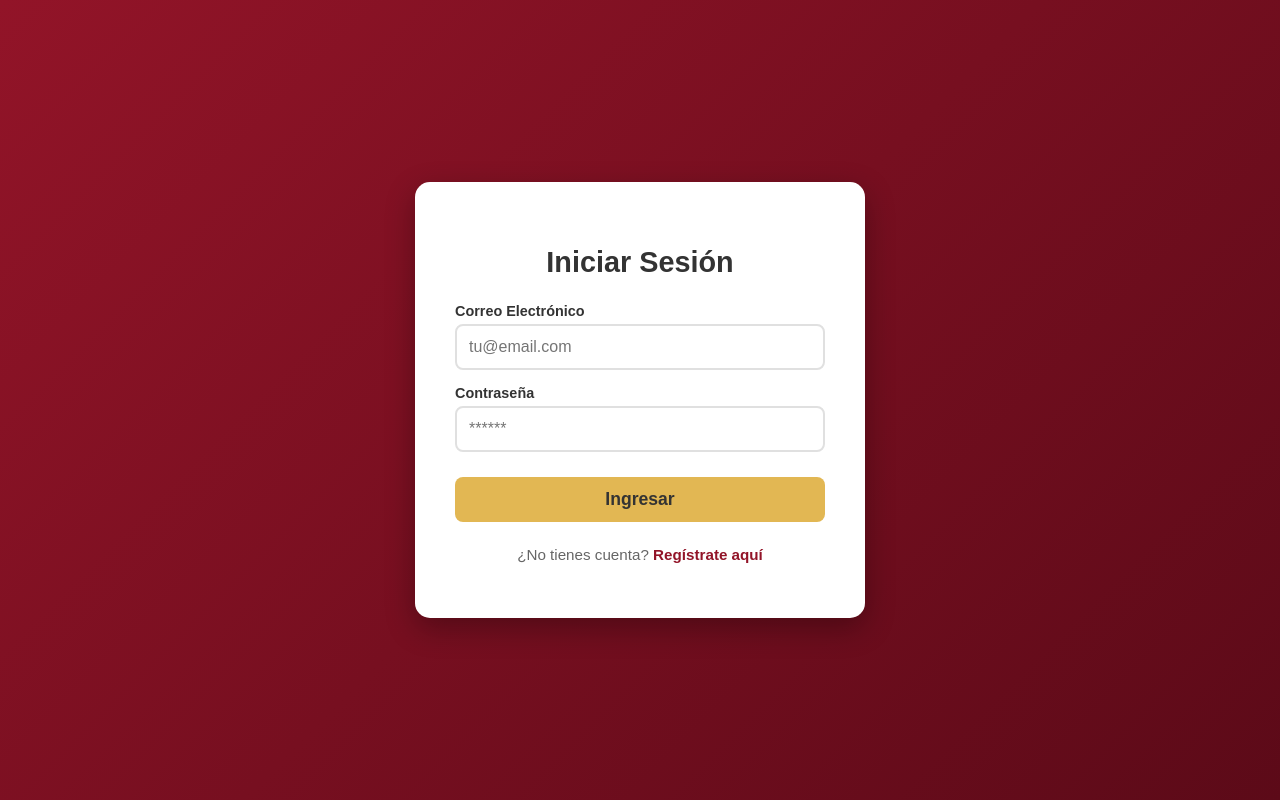
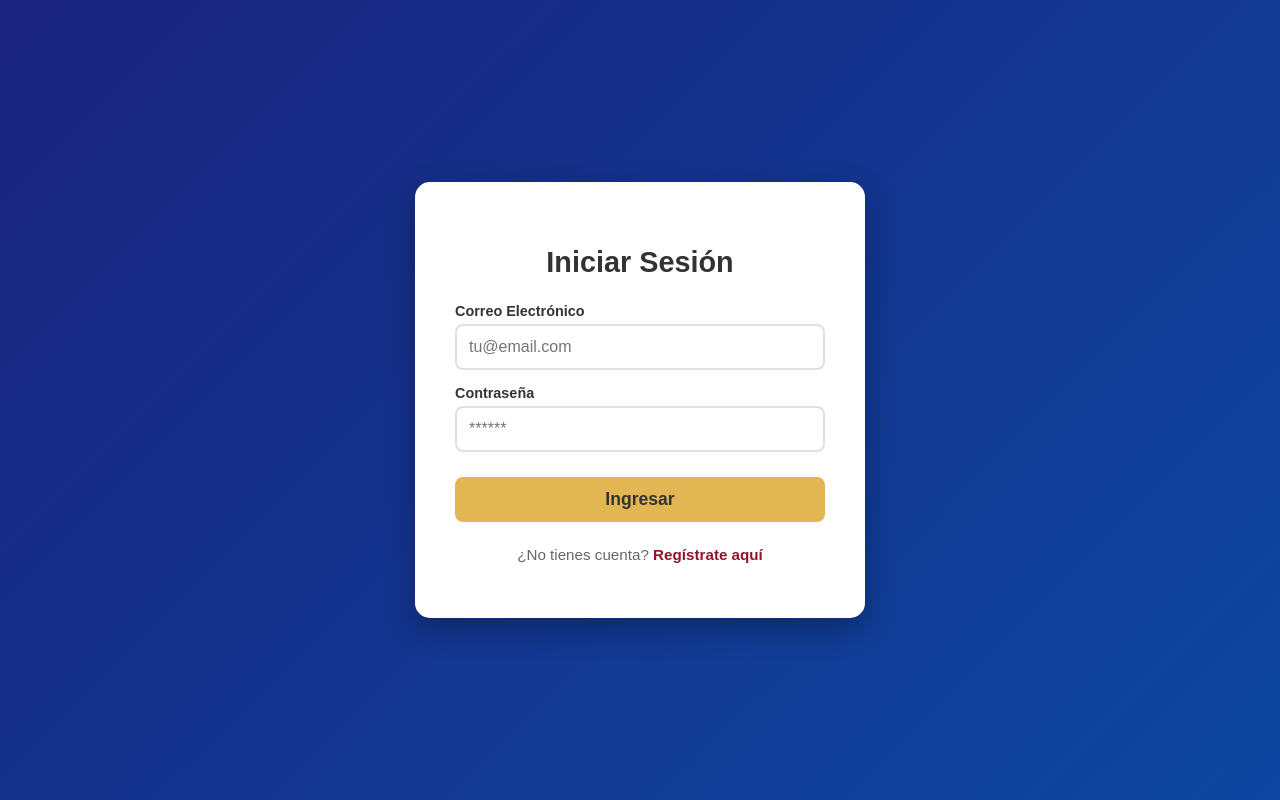
Before and after one commit to Jaime-MV/Platmod-frontend, a React (Vite) app: page /login in a window 1280 px wide. Built offline with nearby package versions, Linux system fonts and the light colour scheme.

Commit message:
Prueba2ColorFondoIncio

```diff
--- a/src/components/auth/AuthStyles.css
+++ b/src/components/auth/AuthStyles.css
@@ -15,7 +15,8 @@
   min-height: 100vh;
   width: 100%;
   /* Usamos un gradiente sutil para darle profundidad como en la imagen */
-  background: linear-gradient(135deg, var(--bg-red-primary) 0%, var(--bg-red-secondary) 100%);
+  /*background: linear-gradient(135deg, var(--bg-red-primary) 0%, var(--bg-red-secondary) 100%);*/
+  background: linear-gradient(135deg, #1a237e 0%, #0d47a1 100%);
   display: flex;
   justify-content: center;
   align-items: center;
```
